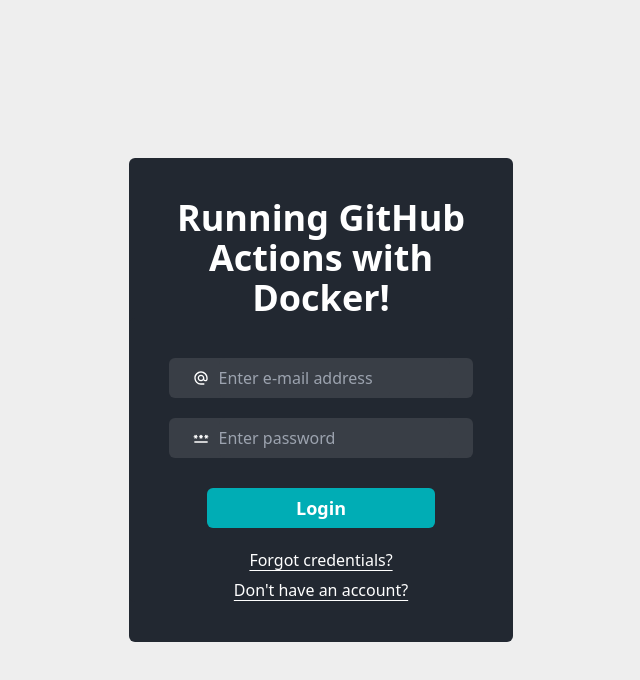
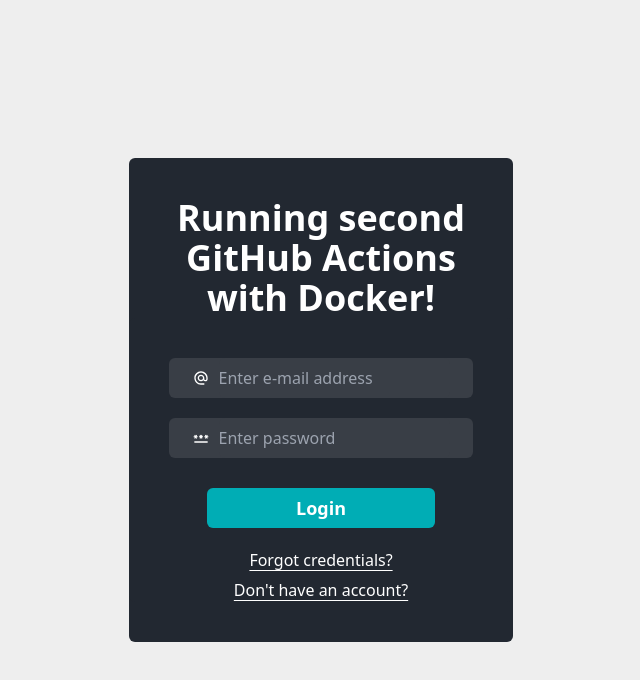
Before and after one commit to OrganizationTimo/Homepage, a React (Vite) app in the folder client/: page /login in a window 1280 px wide. Shown: the top 680 px of the page, without its empty margins (319-959 px from the left). Built offline with nearby package versions, Linux system fonts and the light colour scheme.

Commit message:
docker: second try

```diff
--- a/client/src/pages/authentication/LoginPage.tsx
+++ b/client/src/pages/authentication/LoginPage.tsx
@@ -9,7 +9,7 @@
 
   return (
     <Authentication
-      pageHeader="Running GitHub Actions with Docker!"
+      pageHeader="Running second GitHub Actions with Docker!"
       inputFields={[
         {
           ref: emailRef,
```
